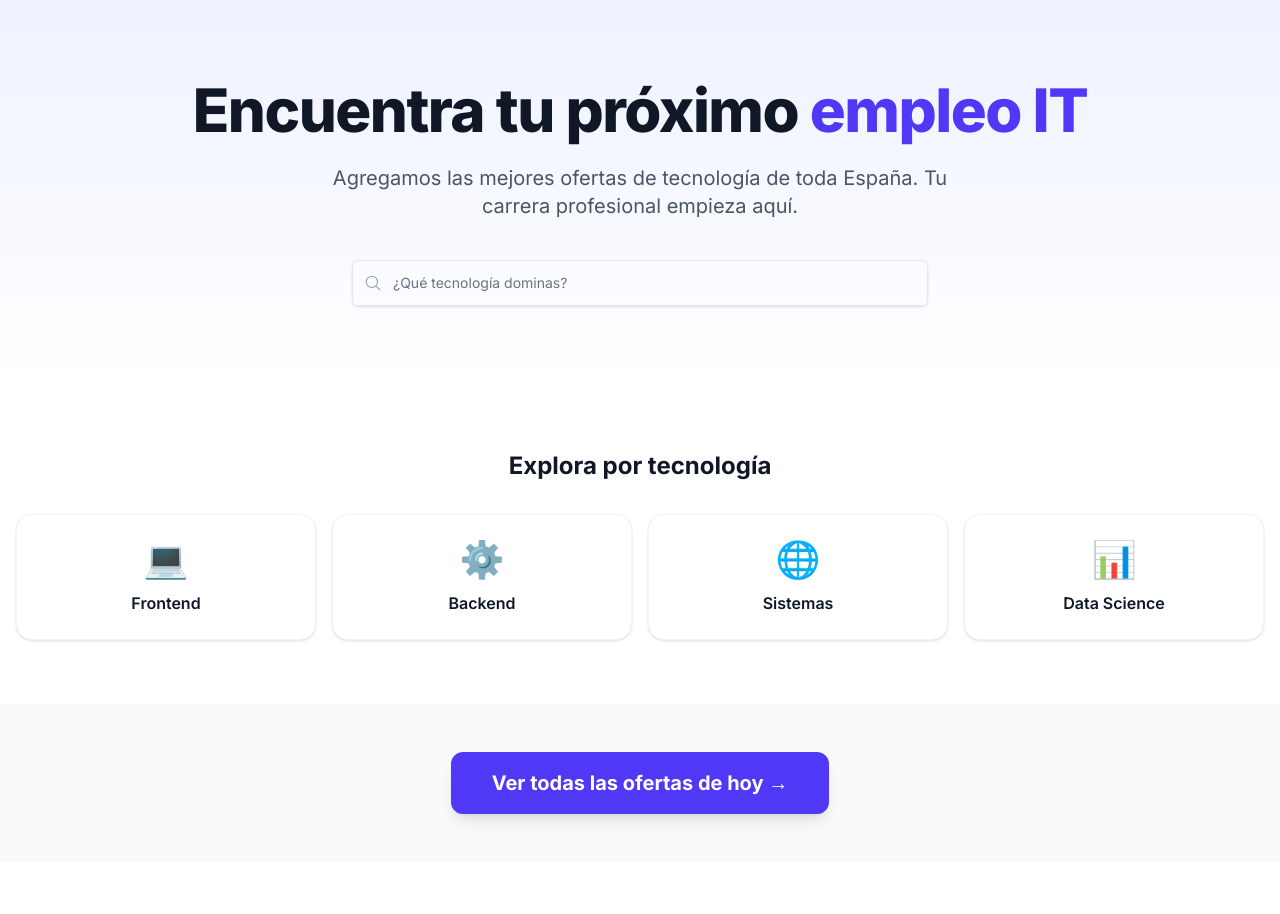
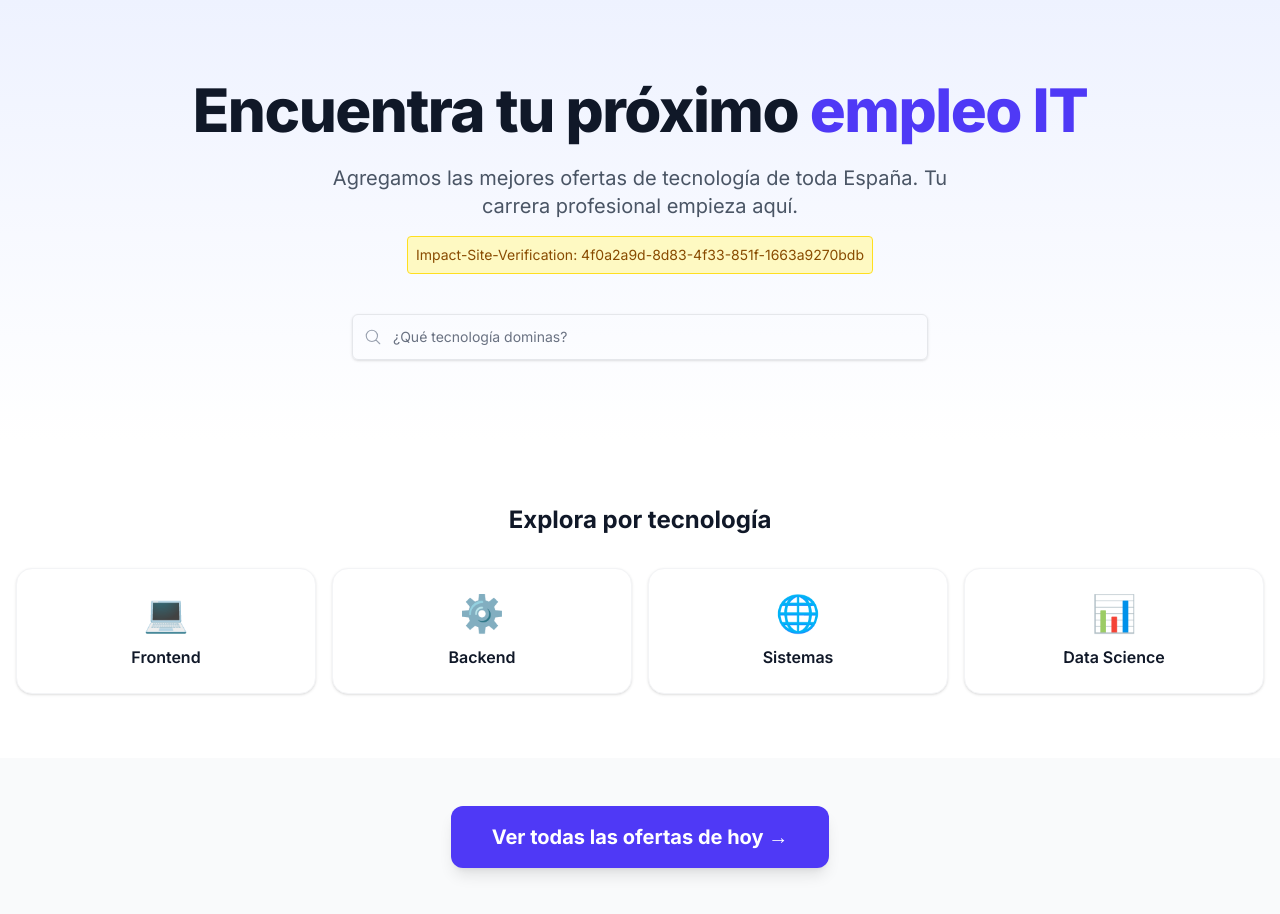
Before and after one commit to Raulmate7/Portal-Trabajo, a Next.js app in the folder frontend/: page / in a window 1280 px wide. Before the commit the page ends 862 px from the top, so only its background shows below. Built offline with nearby package versions, Linux system fonts and the light colour scheme.

Commit message:
Add Impact verification code visible

```diff
--- a/frontend/app/page.tsx
+++ b/frontend/app/page.tsx
@@ -1,6 +1,6 @@
 import Link from 'next/link';
 import Search from '@/components/Search';
-import { Suspense } from 'react'; // <--- Importamos Suspense
+import { Suspense } from 'react';
 
 export default function Home() {
   const categories = [
@@ -22,8 +22,16 @@ export default function Home() {
             Agregamos las mejores ofertas de tecnología de toda España. Tu carrera profesional empieza aquí.
           </p>
 
+          {/* ======================================================== */}
+          {/* ZONA DE VERIFICACIÓN DE IMPACT (UDEMY)                   */}
+          {/* ESTO LO BORRAREMOS EN CUANTO TENGAS EL TICK VERDE        */}
+          {/* ======================================================== */}
+          <div className="mt-4 p-2 bg-yellow-100 text-yellow-800 rounded text-sm font-mono inline-block border border-yellow-300">
+             Impact-Site-Verification: 4f0a2a9d-8d83-4f33-851f-1663a9270bdb
+          </div>
+          {/* ======================================================== */}
+
           <div className="mt-10 max-w-xl mx-auto">
-            {/* ENVOLVEMOS EL SEARCH EN SUSPENSE PARA EVITAR EL ERROR DE VERCEL */}
             <Suspense fallback={<div className="h-12 bg-gray-100 animate-pulse rounded-xl"></div>}>
               <Search placeholder="¿Qué tecnología dominas?" />
             </Suspense>
```
